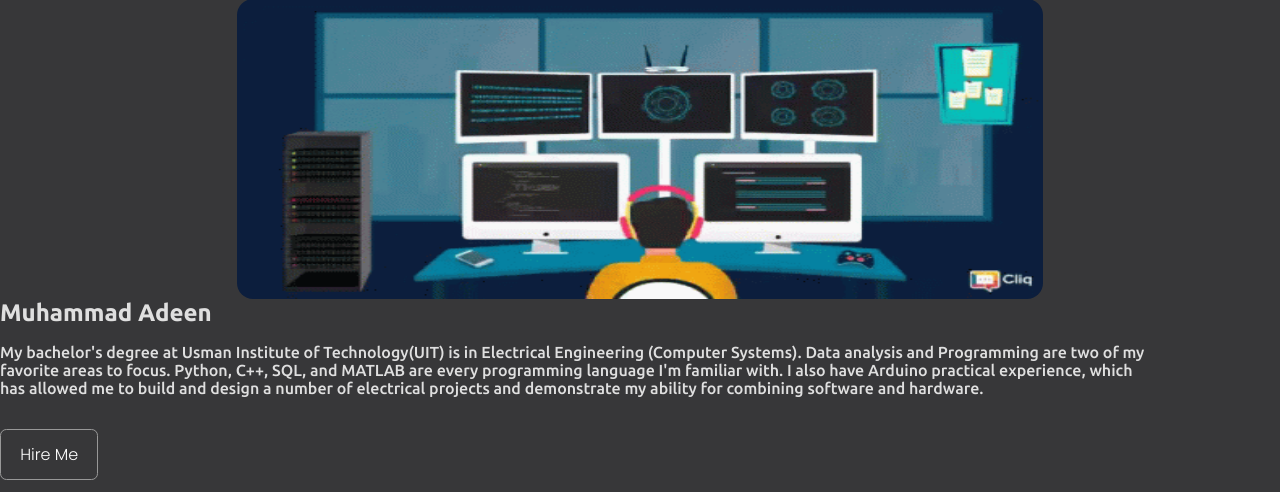
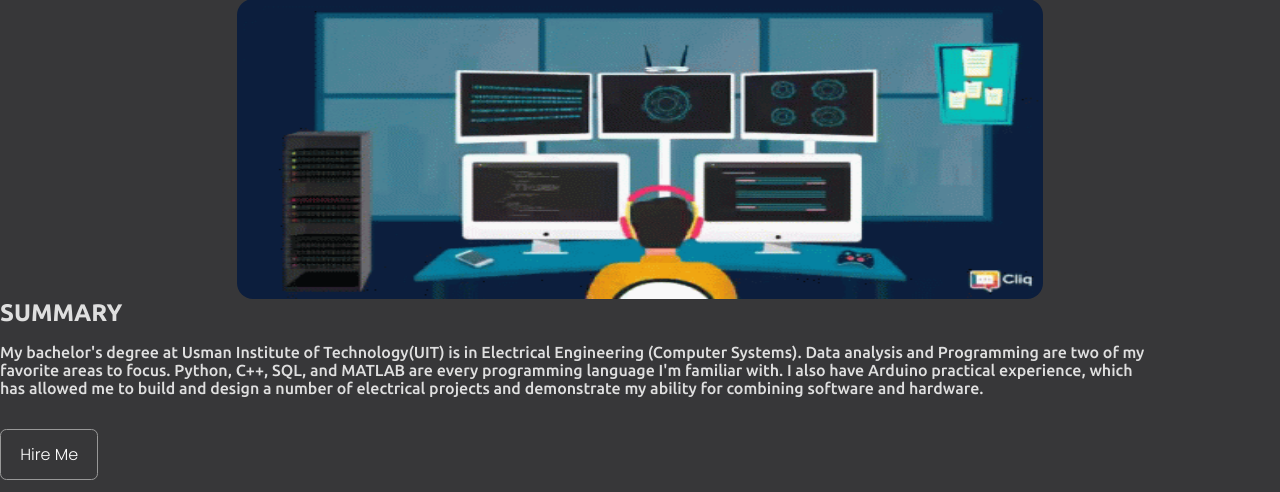
Before and after one commit to Adeen317/Django-Portfolio-Web, a Django app: page / in a window 1280 px wide. Shown: the part 1023-1515 px from the top of the page. Run offline with Django 4.2, Linux system fonts and the light colour scheme.

Commit message:
Update home.html

```diff
--- a/my_portfolio/BASE/templates/home.html
+++ b/my_portfolio/BASE/templates/home.html
@@ -54,7 +54,7 @@
     </div>
     <div class="about-right flex">
       <div class="about-content">
-        <h1 class="t-white m-b-1 popinss">Muhammad Adeen</h1>
+        <h1 class="t-white m-b-1 popinss">SUMMARY</h1>
         <p class="t-white popinss">My bachelor's degree at Usman Institute of Technology(UIT) is in Electrical Engineering (Computer Systems).
           Data analysis and Programming are two of my favorite areas to focus. Python, C++, SQL, and MATLAB are every
           programming language I'm familiar with. I also have Arduino practical experience, which has allowed me to build
```
